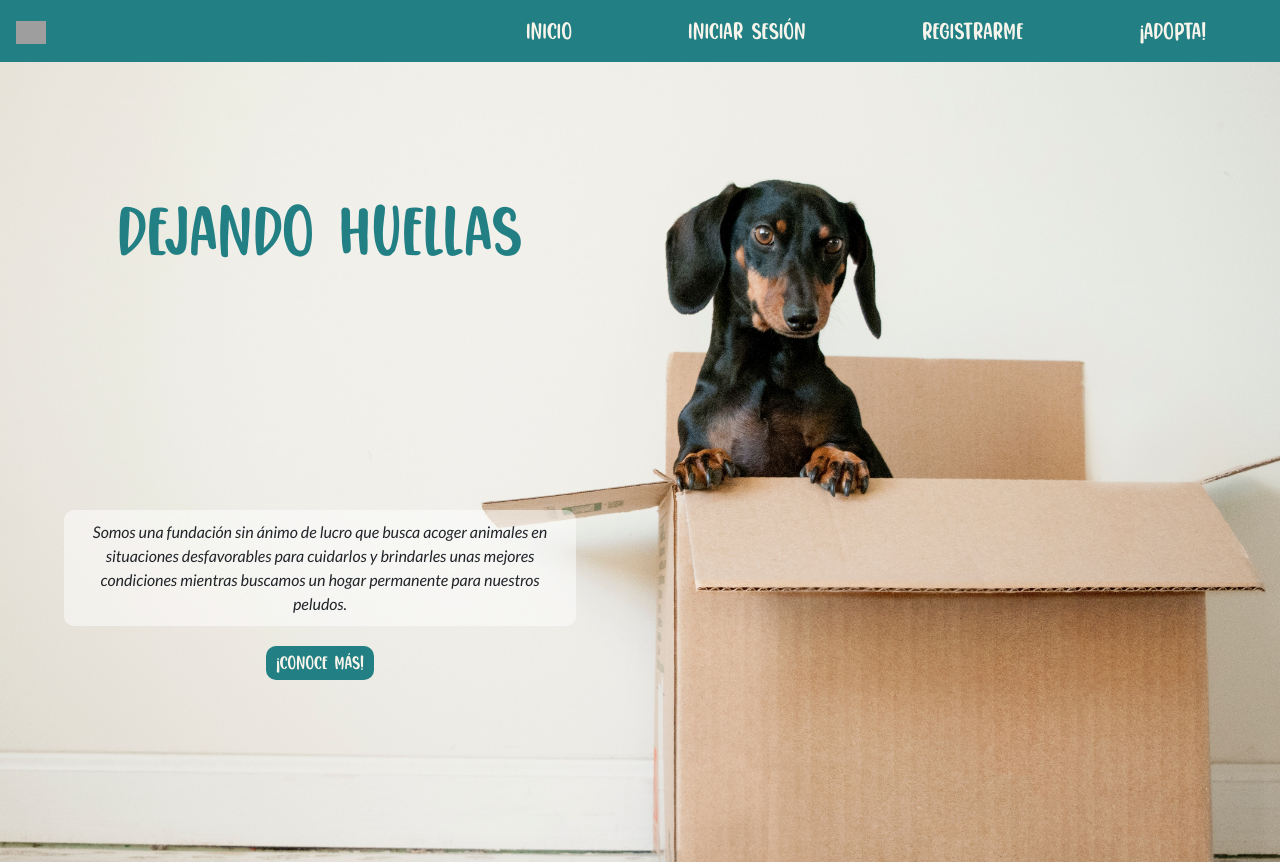
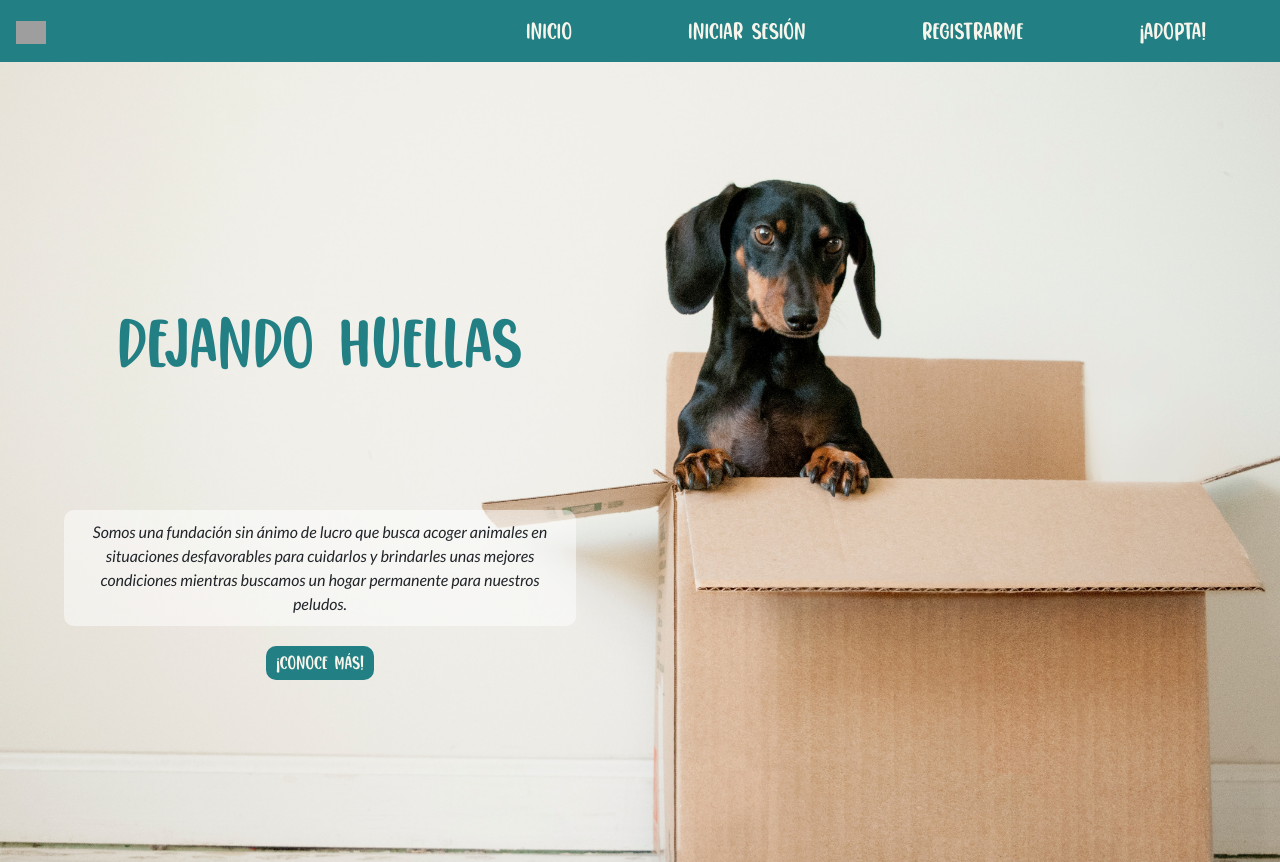
Before and after one commit to saradvr/dejandohuellas-frontend, a React (Create React App) app: page / in a window 1280 px wide. Built offline with nearby package versions, Linux system fonts and the light colour scheme; grey boxes are pictures that could not be loaded.

Commit message:
responsive estilos inicio

```diff
--- a/src/pages/Inicio/styles.js
+++ b/src/pages/Inicio/styles.js
@@ -39,10 +39,6 @@ export const TitleH1 = styled.h1`
     align-self: flex-end;
     font-size: 60px;
   }
-
-  @media screen and (min-width: 1024px) {
-    align-self: center;
-  }
 `;
 
 export const MainSection = styled.section`
```
